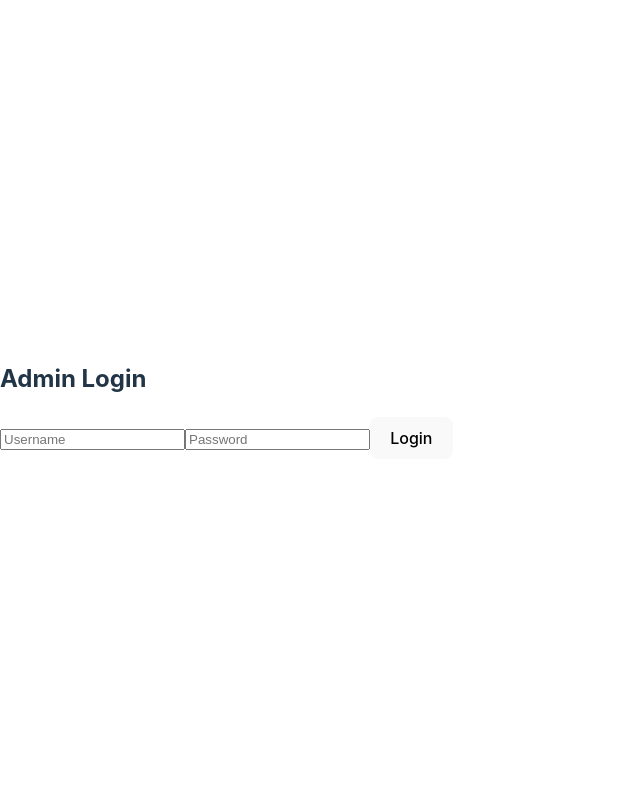
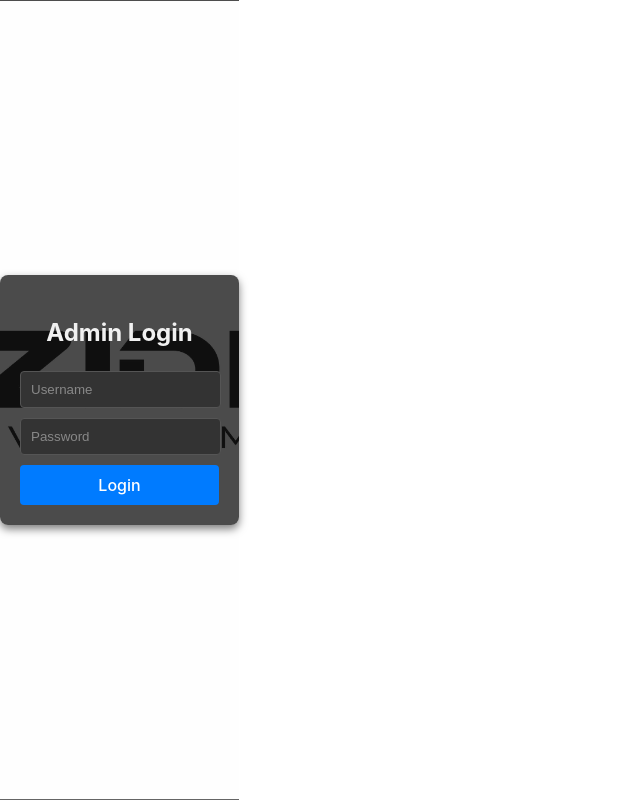
Before and after one commit to SakkyOP/certificate-verification-system, a React (Vite) app in the folder frontend/: page /login in a window 1280 px wide. Shown: the whole page, without its empty margins (0-640 px from the left). Built offline with nearby package versions, Linux system fonts and the light colour scheme.

Commit message:
frontend changes

```diff
--- a/frontend/src/components/AdminLogin.jsx
+++ b/frontend/src/components/AdminLogin.jsx
@@ -2,6 +2,7 @@ import { useState } from 'react';
 import axios from 'axios';
 import Cookies from 'js-cookie';
 import { useNavigate } from 'react-router-dom';
+import '../styles/zidio.css';
 
 function AdminLogin() {
     const [username, setUsername] = useState('');
@@ -16,13 +17,13 @@ function AdminLogin() {
             navigate('/admin-dashboard');
         } catch (error) {
             console.error(error);
-
             alert('Login failed: ' + error.response.data.error);
         }
     };
 
     return (
-        <div>
+        <div className="login-container">
+            <div className="login-form">
                 <h2>Admin Login</h2>
                 <form onSubmit={handleLogin}>
                     <input
@@ -42,6 +43,7 @@ function AdminLogin() {
                     <button type="submit">Login</button>
                 </form>
             </div>
+        </div>
     );
 }
 
--- /dev/null
+++ b/frontend/src/styles/zidio.css
@@ -0,0 +1,58 @@
+/* Background image for the entire page */
+.login-container {
+    background-image: url('../image/vfv.jpg');
+    background-size: cover;
+    background-position: center;
+    height: 100vh;
+    display: flex;
+    justify-content: center;
+    align-items: center;
+}
+
+/* Dark theme styling for the login form */
+.login-form {
+    background: rgba(0, 0, 0, 0.7); /* Dark background with transparency */
+    padding: 20px;
+    border-radius: 8px;
+    box-shadow: 0 4px 8px rgba(0, 0, 0, 0.5);
+    width: 100%;
+    max-width: 400px;
+    color: #f0f0f0; /* Light text color */
+}
+
+.login-form h2 {
+    margin-bottom: 20px;
+    text-align: center;
+    color: #f0f0f0; /* Light text color */
+}
+
+.login-form input {
+    display: block;
+    width: calc(100% - 20px);
+    margin: 10px auto;
+    padding: 10px;
+    border: 1px solid #555; /* Dark border */
+    border-radius: 4px;
+    background-color: #333; /* Dark input background */
+    color: #f0f0f0; /* Light text color in inputs */
+}
+
+.login-form input::placeholder {
+    color: #888; /* Light gray placeholder text */
+}
+
+.login-form button {
+    display: block;
+    width: 100%;
+    padding: 10px;
+    background-color: #007bff; /* Blue button background */
+    color: white;
+    border: none;
+    border-radius: 4px;
+    cursor: pointer;
+    font-size: 16px;
+}
+
+.login-form button:hover {
+    background-color: #0056b3; /* Darker blue on hover */
+}
```
Also changed, not shown: frontend/src/image/vfv.jpg (added). Lines whose indentation alone changed are shown as unchanged.
